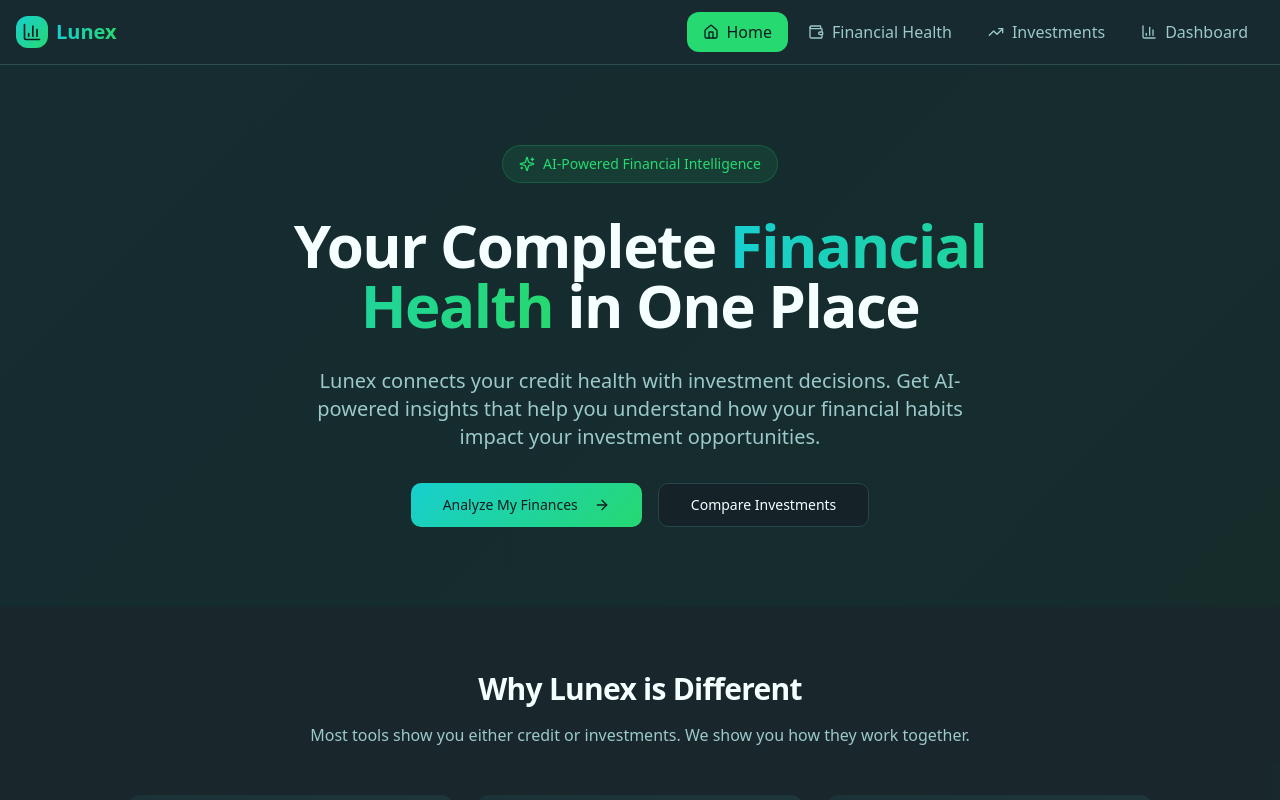
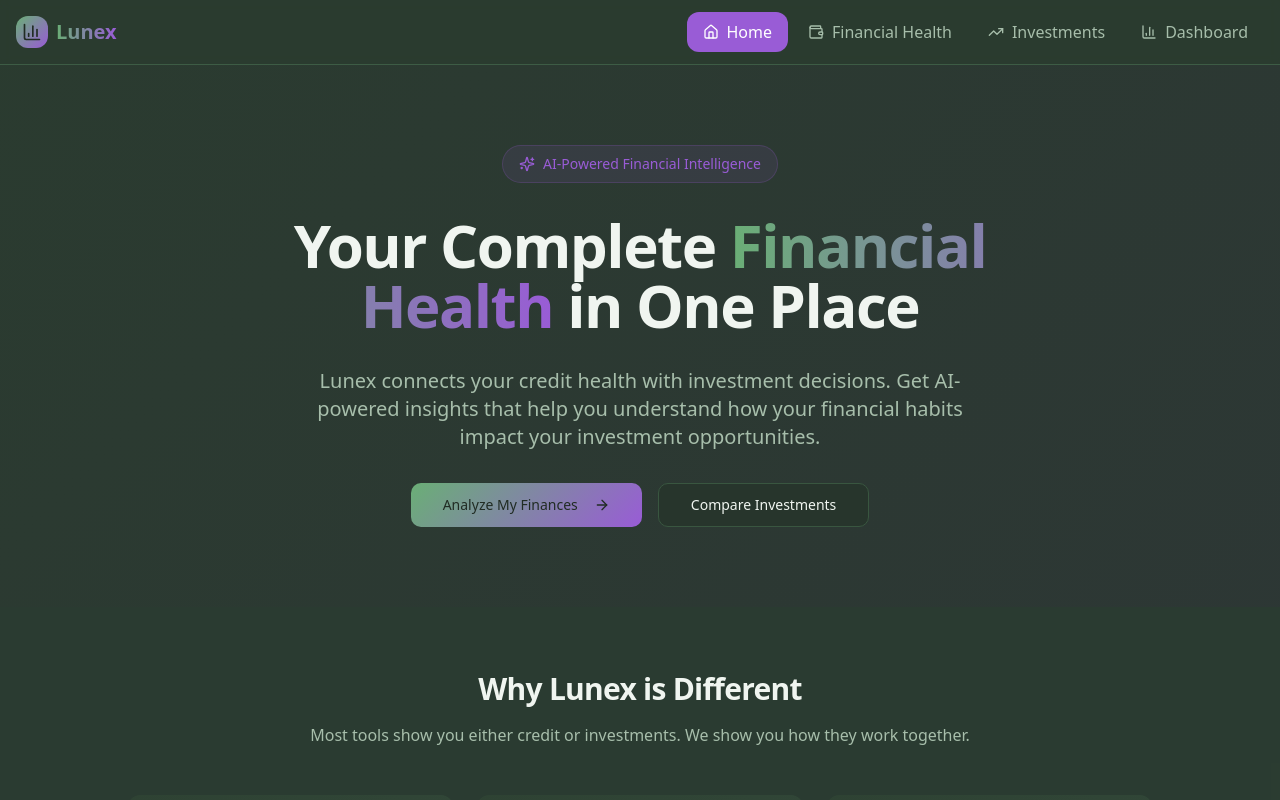
Before and after one commit to Daanya12/fin-scope-advisor, a React (Vite) app: page / in a window 1280 px wide. Shown: the top 800 px of the page. Built offline with nearby package versions, Linux system fonts and the light colour scheme; the HTML template or start-up script is replaced by a standard one.

Commit message:
Refactor: Update color scheme

```diff
--- a/src/index.css
+++ b/src/index.css
@@ -8,97 +8,97 @@ All colors MUST be HSL.
 
 @layer base {
   :root {
-    /* Main background - deep teal */
-    --background: 195 30% 12%;
-    --foreground: 180 100% 98%;
+    /* Main background - deep sage/charcoal */
+    --background: 140 15% 18%;
+    --foreground: 120 20% 95%;
 
-    /* Card surfaces with turquoise tint */
-    --card: 190 35% 16%;
-    --card-foreground: 180 100% 98%;
+    /* Card surfaces with sage tint */
+    --card: 135 18% 22%;
+    --card-foreground: 120 20% 95%;
 
     /* Popover surfaces */
-    --popover: 190 35% 16%;
-    --popover-foreground: 180 100% 98%;
+    --popover: 135 18% 22%;
+    --popover-foreground: 120 20% 95%;
 
-    /* Primary - Vibrant turquoise */
-    --primary: 180 80% 45%;
-    --primary-foreground: 195 30% 10%;
+    /* Primary - Sage green */
+    --primary: 130 30% 55%;
+    --primary-foreground: 140 15% 15%;
 
-    /* Secondary - Deep green */
-    --secondary: 160 60% 35%;
-    --secondary-foreground: 180 100% 98%;
+    /* Secondary - Muted sage */
+    --secondary: 135 20% 40%;
+    --secondary-foreground: 120 20% 95%;
 
-    /* Muted - Darker teal backgrounds */
-    --muted: 195 25% 18%;
-    --muted-foreground: 180 30% 70%;
+    /* Muted - Darker sage backgrounds */
+    --muted: 140 18% 25%;
+    --muted-foreground: 130 15% 70%;
 
-    /* Accent - Bright green */
-    --accent: 145 70% 50%;
-    --accent-foreground: 195 30% 10%;
+    /* Accent - Rich purple */
+    --accent: 270 60% 60%;
+    --accent-foreground: 0 0% 100%;
 
-    /* Success - Lime green for positive metrics */
-    --success: 120 65% 55%;
-    --success-foreground: 195 30% 10%;
+    /* Success - Bright sage for positive metrics */
+    --success: 125 40% 60%;
+    --success-foreground: 140 15% 15%;
 
     /* Warning - Amber for alerts */
     --warning: 45 95% 55%;
-    --warning-foreground: 195 30% 10%;
+    --warning-foreground: 140 15% 15%;
 
     /* Destructive - Red for danger */
     --destructive: 0 75% 55%;
-    --destructive-foreground: 180 100% 98%;
+    --destructive-foreground: 0 0% 100%;
 
-    /* Borders and inputs with turquoise hint */
-    --border: 185 25% 25%;
-    --input: 185 30% 22%;
-    --ring: 180 80% 45%;
+    /* Borders and inputs with sage hint */
+    --border: 135 20% 30%;
+    --input: 135 20% 28%;
+    --ring: 270 60% 60%;
 
     --radius: 0.75rem;
 
     /* Custom gradients */
-    --gradient-primary: linear-gradient(135deg, hsl(180 80% 45%) 0%, hsl(145 70% 50%) 100%);
-    --gradient-success: linear-gradient(135deg, hsl(145 70% 50%) 0%, hsl(120 65% 55%) 100%);
-    --gradient-card: linear-gradient(135deg, hsl(190 35% 16%) 0%, hsl(185 30% 18%) 100%);
+    --gradient-primary: linear-gradient(135deg, hsl(130 30% 55%) 0%, hsl(270 60% 60%) 100%);
+    --gradient-success: linear-gradient(135deg, hsl(125 40% 60%) 0%, hsl(130 30% 55%) 100%);
+    --gradient-card: linear-gradient(135deg, hsl(135 18% 22%) 0%, hsl(140 18% 24%) 100%);
   }
 
   .dark {
-    --background: 195 30% 8%;
-    --foreground: 180 100% 98%;
+    --background: 140 15% 12%;
+    --foreground: 120 20% 98%;
 
-    --card: 190 35% 12%;
-    --card-foreground: 180 100% 98%;
+    --card: 135 18% 16%;
+    --card-foreground: 120 20% 98%;
 
-    --popover: 190 35% 12%;
-    --popover-foreground: 180 100% 98%;
+    --popover: 135 18% 16%;
+    --popover-foreground: 120 20% 98%;
 
-    --primary: 180 80% 50%;
-    --primary-foreground: 195 30% 10%;
+    --primary: 130 30% 60%;
+    --primary-foreground: 140 15% 10%;
 
-    --secondary: 160 60% 30%;
-    --secondary-foreground: 180 100% 98%;
+    --secondary: 135 20% 35%;
+    --secondary-foreground: 120 20% 98%;
 
-    --muted: 195 25% 14%;
-    --muted-foreground: 180 30% 65%;
+    --muted: 140 18% 20%;
+    --muted-foreground: 130 15% 65%;
 
-    --accent: 145 70% 55%;
-    --accent-foreground: 195 30% 10%;
+    --accent: 270 60% 65%;
+    --accent-foreground: 0 0% 100%;
 
-    --success: 120 65% 60%;
-    --success-foreground: 195 30% 10%;
+    --success: 125 40% 65%;
+    --success-foreground: 140 15% 10%;
 
     --warning: 45 95% 60%;
-    --warning-foreground: 195 30% 10%;
+    --warning-foreground: 140 15% 10%;
 
     --destructive: 0 75% 60%;
-    --destructive-foreground: 180 100% 98%;
+    --destructive-foreground: 0 0% 100%;
 
-    --border: 185 25% 20%;
-    --input: 185 30% 18%;
-    --ring: 180 80% 50%;
+    --border: 135 20% 25%;
+    --input: 135 20% 22%;
+    --ring: 270 60% 65%;
 
-    --gradient-primary: linear-gradient(135deg, hsl(180 80% 50%) 0%, hsl(145 70% 55%) 100%);
-    --gradient-success: linear-gradient(135deg, hsl(145 70% 55%) 0%, hsl(120 65% 60%) 100%);
-    --gradient-card: linear-gradient(135deg, hsl(190 35% 12%) 0%, hsl(185 30% 14%) 100%);
+    --gradient-primary: linear-gradient(135deg, hsl(130 30% 60%) 0%, hsl(270 60% 65%) 100%);
+    --gradient-success: linear-gradient(135deg, hsl(125 40% 65%) 0%, hsl(130 30% 60%) 100%);
+    --gradient-card: linear-gradient(135deg, hsl(135 18% 16%) 0%, hsl(140 18% 18%) 100%);
   }
 }
 
@@ -127,17 +127,17 @@ All colors MUST be HSL.
   }
 
   .gradient-card {
-    background: linear-gradient(135deg, hsl(var(--card)) 0%, hsl(185 30% 18%) 100%);
+    background: linear-gradient(135deg, hsl(var(--card)) 0%, hsl(140 18% 24%) 100%);
   }
 
   .glass-effect {
-    background: rgba(20, 50, 60, 0.7);
+    background: rgba(60, 75, 65, 0.7);
     backdrop-filter: blur(10px);
-    border: 1px solid rgba(80, 200, 200, 0.2);
+    border: 1px solid rgba(150, 180, 160, 0.2);
   }
 
   .dark .glass-effect {
-    background: rgba(15, 40, 50, 0.8);
-    border: 1px solid rgba(80, 200, 200, 0.15);
+    background: rgba(40, 55, 45, 0.8);
+    border: 1px solid rgba(150, 180, 160, 0.15);
   }
 }
```
